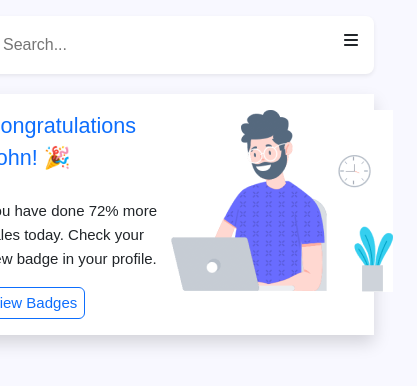
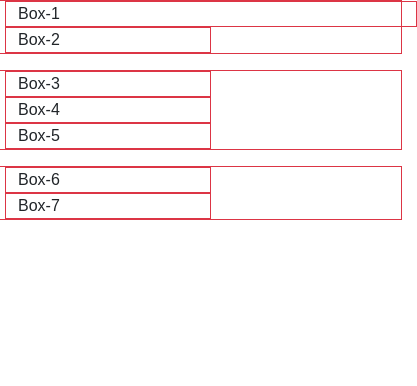
Before and after one commit to pemba1234/dash-board, a React (Create React App) app in the folder mydash/: page /crm in a window 390 px wide. Shown: the top 386 px of the page, 417 px wide, since content can reach past the window. Built offline with nearby package versions, Linux system fonts and the light colour scheme.

Commit message:
Edited File

```diff
--- a/mydash/package.json
+++ b/mydash/package.json
@@ -14,6 +14,7 @@
     "bootstrap": "^5.3.3",
     "react": "^18.3.1",
     "react-dom": "^18.3.1",
+    "react-router-dom": "^6.26.2",
     "react-scripts": "5.0.1",
     "web-vitals": "^2.1.4"
   },
--- a/mydash/src/App.css
+++ b/mydash/src/App.css
@@ -1,3 +1,7 @@
+*{
+    font-family:Arial, Helvetica, sans-serif;
+}
+
 body {
-    background-color: rgb(234, 210, 253);
+    background-color: #f4edff;
 }
--- a/mydash/src/App.jsx
+++ b/mydash/src/App.jsx
@@ -1,16 +1,21 @@
 import "./App.css";
 import "bootstrap/dist/css/bootstrap.css";
 import "bootstrap/dist/js/bootstrap.bundle";
+import Hero from "./pages/HeroDash";
+import Crm from "./pages/Crm";
 import Nav from "./components/Nav";
-import Home from "./components/Home";
+import { BrowserRouter as Router, Routes, Route } from "react-router-dom";
 
 function App() {
   return (
     <>
-      <body>
+      <Router>
         <Nav />
-        <Home />
-      </body>
+        <Routes>
+          <Route path="/" element={<Hero />} />
+          <Route path="/crm" element={<Crm />} />
+        </Routes>
+      </Router>
     </>
   );
 }
--- a/mydash/src/components/Home.jsx
+++ b/mydash/src/components/Home.jsx
@@ -1,46 +1,11 @@
 import "./Home.css";
 import Man from "../assets/man.png";
-import { FontAwesomeIcon } from "@fortawesome/react-fontawesome";
-import { faBars } from "@fortawesome/free-solid-svg-icons";
 
 export default function Home() {
-  function Menu() {
-    let x = document.getElementById("navbar");
-    if (x.style.display === "none") {
-      x.style.display = "block";
-    } else {
-      x.style.display = "none";
-    }
-  }
-
   return (
     <>
       <div className="col-lg-10 float-end">
         <div className="parent col-lg-11 d-flex flex-column float-end me-3">
-          <div className="rounded-3 p-3 d-flex bg-white border-0 justify-content-between shadow-sm mb-1 mt-3 ">
-            <div className="input w-25 ms-3">
-              <input
-                className="bg-white border-0"
-                type="text"
-                placeholder="Search..."
-              />
-            </div>
-            <div className="ms-2">
-              <button
-                onClick={Menu}
-                class="navbar-toggler"
-                data-bs-toggle="collapse"
-                data-bs-target="#navbarToggle"
-                aria-controls="navbarToggle"
-                aria-expanded="false"
-                aria-label="Toggle navigation"
-              >
-                <FontAwesomeIcon icon={faBars} />
-              </button>
-            </div>
-          </div>
-
-          <section>
           <div className="bg-white border-0 shadow p-3 d-flex flex-row justify-content-between col-lg-8 col-md-12 mt-3">
             <div className="text bg-white col-6">
               <span className=" fs-4 text-primary bg-white w-50">
@@ -49,8 +14,8 @@ export default function Home() {
               <br />
               <br />
               <span className="inner bg-white">
-                  You have done 72% more sales today. Check your new badge in
-                  your profile.
+                You have done 72% more sales today. Check your new badge in your
+                profile.
               </span>
               <div className="border mt-3 bg-white text-primary border-1 border-primary rounded-2 p-1">
                 View Badges
@@ -60,7 +25,6 @@ export default function Home() {
               <img className="bg-white " src={Man} alt="" />
             </div>
           </div>
-          </section>
         </div>
       </div>
     </>
--- a/mydash/src/components/Nav.css
+++ b/mydash/src/components/Nav.css
@@ -1,16 +1,15 @@
-*{
+/* *{
     font-family:Arial, Helvetica, sans-serif;
 }
 
 body {
-    background-color: #f8f8ff;
-}
+    background-color: #fbf9fe;
+} */
 
 nav {
+    width:280px;
     height: 100%;
-    width:280px;
     overflow: auto;
-    transition: all ease 1s;
 }
 
 .position-fixed {
@@ -27,6 +26,10 @@ nav {
 a {
     text-decoration: none;
     color:black ;
+}
+
+Link {
+    text-decoration: none;
 }
 /* --------------Hero Main------------------- */
 
@@ -84,15 +87,7 @@ a {
 }
 
 @media only screen and (max-width: 1260px){
-    nav {
+    .show {
         display: none;
-        transition: all ease 1s;
     }
 }
-
-@media only screen and (min-width: 1260px){
-    nav{
-        display: block;
-        transition:all ease 1s;
-    }
-}
--- a/mydash/src/components/Nav.jsx
+++ b/mydash/src/components/Nav.jsx
@@ -1,4 +1,6 @@
 import "./Nav.css";
+import { Link } from "react-router-dom";
+
 import { FontAwesomeIcon } from "@fortawesome/react-fontawesome";
 import {
   faBorderAll,
@@ -26,7 +28,7 @@ import {
 export default function Nav() {
   return (
     <>
-      <nav className="shadow bg-white position-fixed ps-2" id="navbar">
+      <nav className="show shadow bg-white position-fixed ps-2" id="navbar">
         <div className="hero mb-1 bg-white">
           <div className="d-flex pt-2 justify-content-center bg-white mb-3  position-fixed fs-2">
             <div className="me-2 text-primary">
@@ -73,18 +75,18 @@ export default function Nav() {
               data-bs-parent="#Navbar"
             >
               <ul className="drop-menu d-flex flex-column">
-                <a className="drop-item d-flex ps-4 me-3 p-2" href="#">
+                <Link className="drop-item d-flex ps-4 me-3 p-2" to="/">
                   <div className="text-icon mt-1 me-4">
                     <FontAwesomeIcon icon={faCircle} className="fa-icon" />
                   </div>
                   Analytic
-                </a>
-                <a className="drop-item d-flex ps-4 me-3 p-2" href="#">
+                </Link>
+                <Link className="drop-item d-flex ps-4 me-3 p-2" to="/crm">
                   <div className="text-icon mt-1 me-4">
                     <FontAwesomeIcon icon={faCircle} className="fa-icon" />
                   </div>
                   CRM
-                </a>
+                </Link>
                 <a className="drop-item d-flex ps-4 me-3 p-2" href="#">
                   <div className="text-icon mt-1 me-4">
                     <FontAwesomeIcon icon={faCircle} className="fa-icon" />
--- /dev/null
+++ b/mydash/src/components/Search.jsx
@@ -0,0 +1,42 @@
+import { FontAwesomeIcon } from "@fortawesome/react-fontawesome";
+import { faBars } from "@fortawesome/free-solid-svg-icons";
+
+export default function Search() {
+  function Menu() {
+    let x = document.getElementById("navbar");
+
+    x.classList.toggle("show");
+  }
+
+  return (
+    <>
+      <div className="d-lg-flex col-12 justify-content-end">
+        <div
+          className="rounded-3 p-3 d-flex bg-white border-0 me-lg-5
+      justify-content-between shadow-sm mb-1 mt-3  col-lg-9 col-md-12"
+        >
+          <div className="input w-25 ms-3">
+            <input
+              className="bg-white border-0"
+              type="text"
+              placeholder="Search..."
+            />
+          </div>
+          <div className="ms-2">
+            <button
+              onClick={Menu}
+              class="navbar-toggler"
+              data-bs-toggle="collapse"
+              data-bs-target="#navbarToggle"
+              aria-controls="navbarToggle"
+              aria-expanded="false"
+              aria-label="Toggle navigation"
+            >
+              <FontAwesomeIcon icon={faBars} />
+            </button>
+          </div>
+        </div>
+      </div>
+    </>
+  );
+}
--- /dev/null
+++ b/mydash/src/pages/Crm.jsx
@@ -0,0 +1,23 @@
+export default function Crm() {
+  return (
+    <>
+      <div className="col-lg-9 float-lg-end col-md-10 float-md-center">
+        <div class="row border border-danger mb-3">
+          <div class="col-12 col-md-8 border border-danger ms-3">Box-1</div>
+          <div class="col-6 col-md-4 border border-danger ms-3">Box-2</div>
+        </div>
+
+        <div class="row border border-danger mb-3">
+          <div class="col-6 col-md-4 border border-danger ms-3">Box-3</div>
+          <div class="col-6 col-md-4 border border-danger ms-3">Box-4</div>
+          <div class="col-6 col-md-4 border border-danger ms-3">Box-5</div>
+        </div>
+
+        <div class="row border border-danger mb-3">
+          <div class="col-6 border border-danger ms-3">Box-6</div>
+          <div class="col-6 border border-danger ms-3">Box-7</div>
+        </div>
+      </div>
+    </>
+  );
+}
--- /dev/null
+++ b/mydash/src/pages/HeroDash.jsx
@@ -0,0 +1,13 @@
+import Home from "../components/Home";
+import Search from "../components/Search";
+
+function Hero() {
+  return (
+    <>
+      <Search />
+      <Home />
+    </>
+  );
+}
+
+export default Hero;
```
Also changed, not shown: 1 other file (tests, documents, lock files or other folders). Lines whose indentation alone changed are shown as unchanged.
